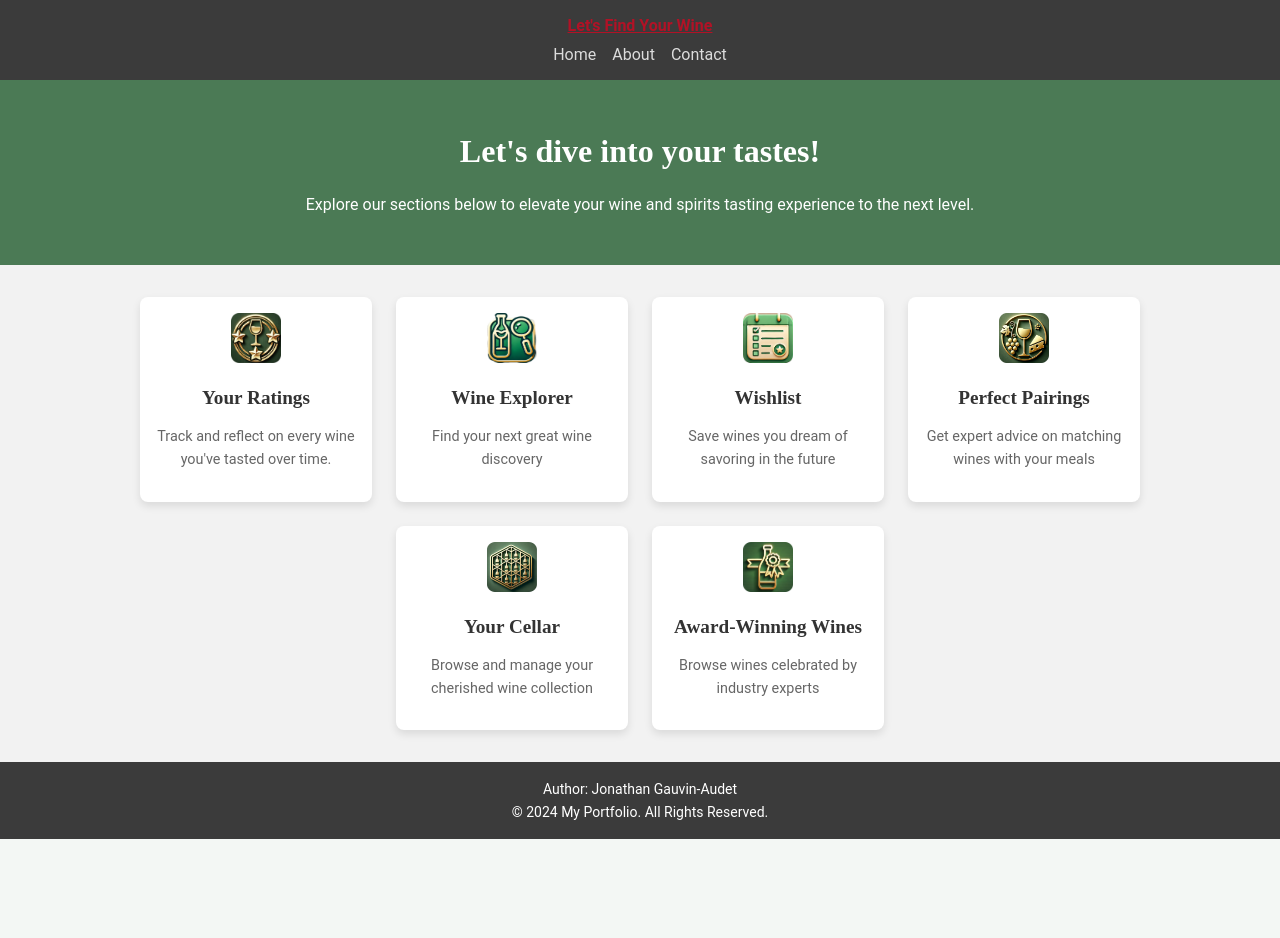
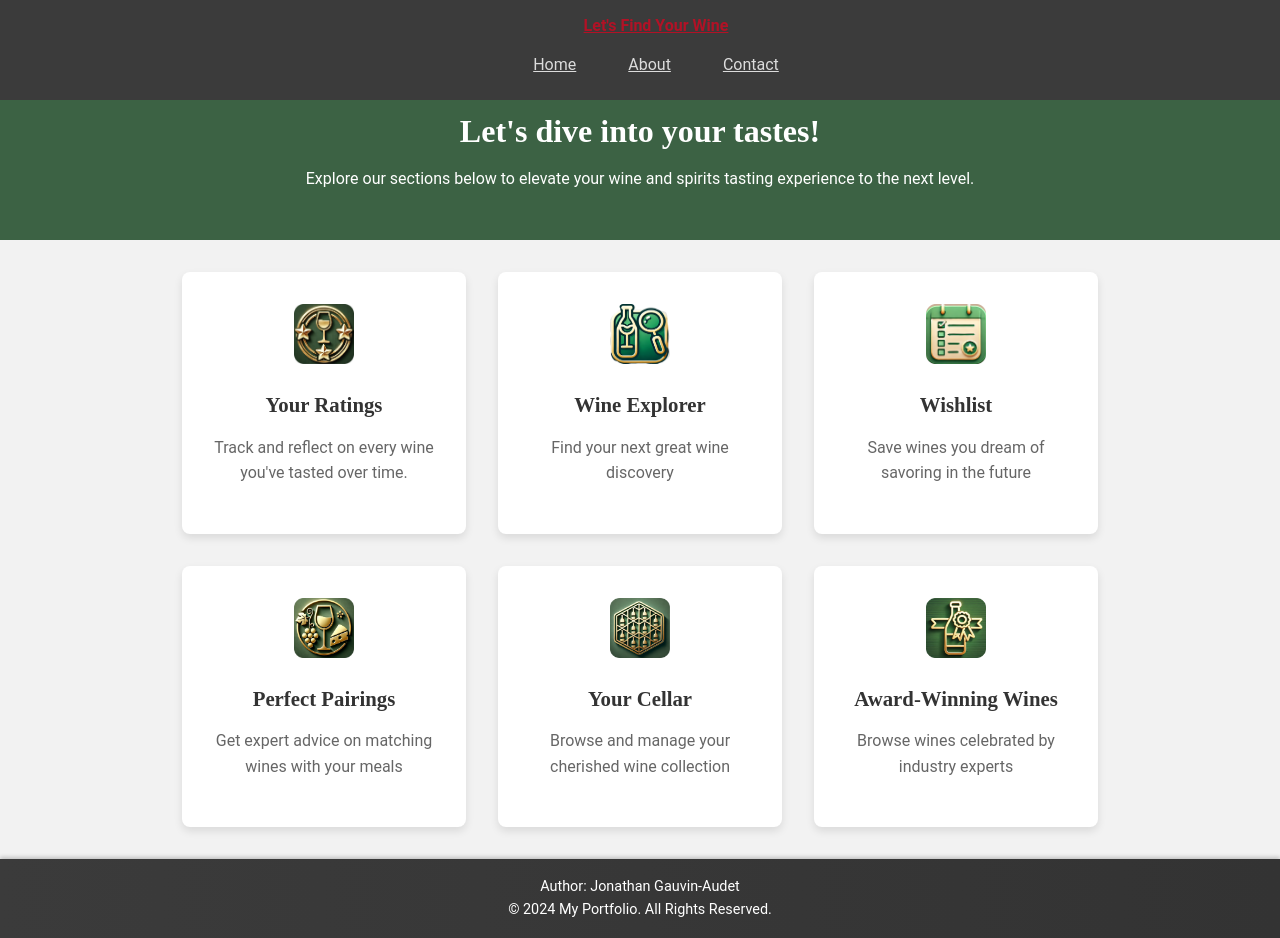
Before and after one commit to Chemboi/wine-app, a Python web app: template templates/home.html in a window 1280 px wide. Before the commit the page ends 839 px from the top, so only its background shows below. Run offline with Jinja, Linux system fonts and the light colour scheme; the template is opened without the code that fills it, so the values that code supplies are empty.

Commit message:
Modified CSS

```diff
--- a/static/css/style.css
+++ b/static/css/style.css
@@ -1,4 +1,6 @@
 /* General Styling */
+/* Order : body, title h1-h4, p and footer */
+
 body {
     font-family: 'Roboto', sans-serif;
     background-color: #f2f2f2;
@@ -6,6 +8,9 @@ body {
     text-align: center;
     margin: 0;
     padding: 0;
+    min-height: 100vh;
+    display: flex;
+    flex-direction: column;
 }
 
 h1, h2, h3, h4 {
@@ -18,10 +23,36 @@ p {
     line-height: 1.6;
 }
 
-/* Navbar Styling */
+
+footer {
+    background: linear-gradient(to right, #3b3b3b, #333333);
+    color: #ffffff;
+    padding: 1rem;
+    text-align: center;
+    font-size: 0.875rem;
+    box-shadow: 0 -2px 4px rgba(0, 0, 0, 0.2);
+    margin-top: auto; /* Pushes footer to the bottom */
+}
+
+footer p {
+    margin: 0;
+    color: #ffffff;
+    font-size: 0.9rem;
+}
+
+
+
+
+/* classes */
+/* Order : nav, header, features, feature-card */
+
 .navbar {
     background-color: #3b3b3b;
     padding: 1rem;
+    position: fixed;
+    width: 100%;
+    top: 0;
+    z-index: 1000;
 }
 
 .navbar .navbar-brand {
@@ -38,33 +69,63 @@ p {
 
 .nav-link {
     color: #dcdcdc;
-    text-decoration: none;
+    padding: 0.5rem 1rem;
+    border: 2px solid transparent;
+    border-radius: 5px;
+    transition: color 0.3s, background-color 0.3s;
 }
 
 .nav-link:hover {
-    color: #b11226;
+    color: #fff;
+    background-color: #b11226;
 }
 
-/* Header Section */
+
+
+
 .header {
     background-color: #4b7a55;
-    padding: 2rem;
+    padding: 2rem 1rem;
     color: #ffffff;
+    margin-top: 60px;
+    position: relative;
+}
+
+
+.header::before {
+    content: "";
+    position: absolute;
+    top: 0;
+    left: 0;
+    width: 100%;
+    height: 100%;
+    background: rgba(0, 0, 0, 0.2);
+    z-index: 1;
+}
+
+.header-content {
+    position: relative;
+    z-index: 2;
 }
 
 .header h1 {
     color: #ffffff;
+    font-size: 2rem;
+    margin-bottom: 0.5rem;
 }
 
 .header p {
     color: #ffffff;
+    font-size: 1rem;
 }
 
-/* Feature Cards Styling */
+
+
+
 .features {
     display: flex;
     flex-wrap: wrap;
-    gap: 1.5rem;
+    gap: 2rem;
     padding: 2rem;
     justify-content: center;
 }
@@ -73,41 +134,29 @@ p {
     background-color: #fff;
     border-radius: 8px;
     box-shadow: 0 4px 8px rgba(0, 0, 0, 0.1);
-    padding: 1rem;
-    width: 200px;
+    padding: 2rem;
+    width: 220px;
     transition: transform 0.3s ease, box-shadow 0.3s ease;
     text-align: center;
 }
 
 .feature-card:hover {
-    transform: translateY(-10px);
+    transform: scale(1.05);
     box-shadow: 0 8px 16px rgba(0, 0, 0, 0.2);
 }
 
-.feature-icon {
-    font-size: 2rem;
+.feature-icon img {
+    width: 60px;
+    height: 60px;
     margin-bottom: 0.5rem;
 }
 
 .feature-card h2 {
-    font-size: 1.2rem;
+    font-size: 1.3rem;
     color: #333;
 }
 
 .feature-card p {
-    font-size: 0.9rem;
+    font-size: 1rem;
     color: #666;
 }
-
-/* Footer */
-footer {
-    background-color: #3b3b3b;
-    color: #ffffff;
-    padding: 1rem;
-}
-
-footer p {
-    margin: 0;
-    color: #ffffff;
-    font-size: 0.875rem;
-}
```
